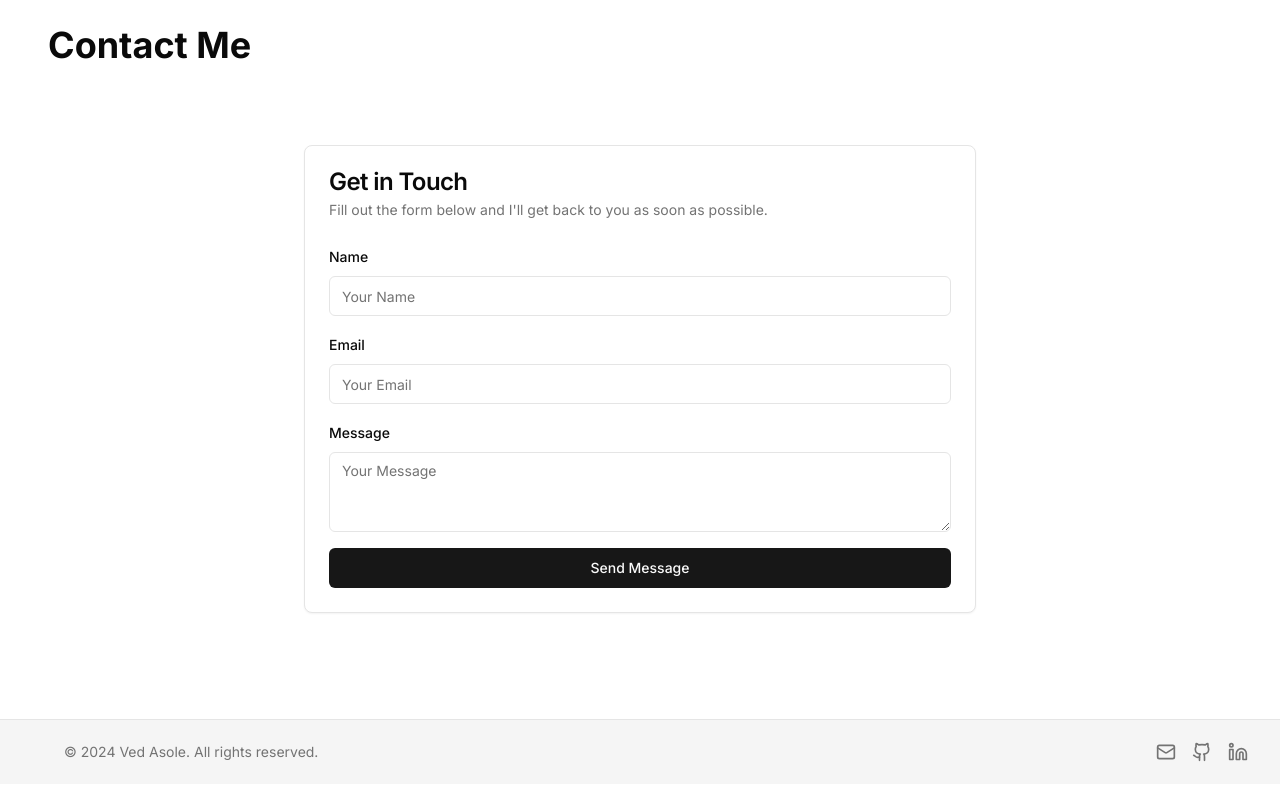
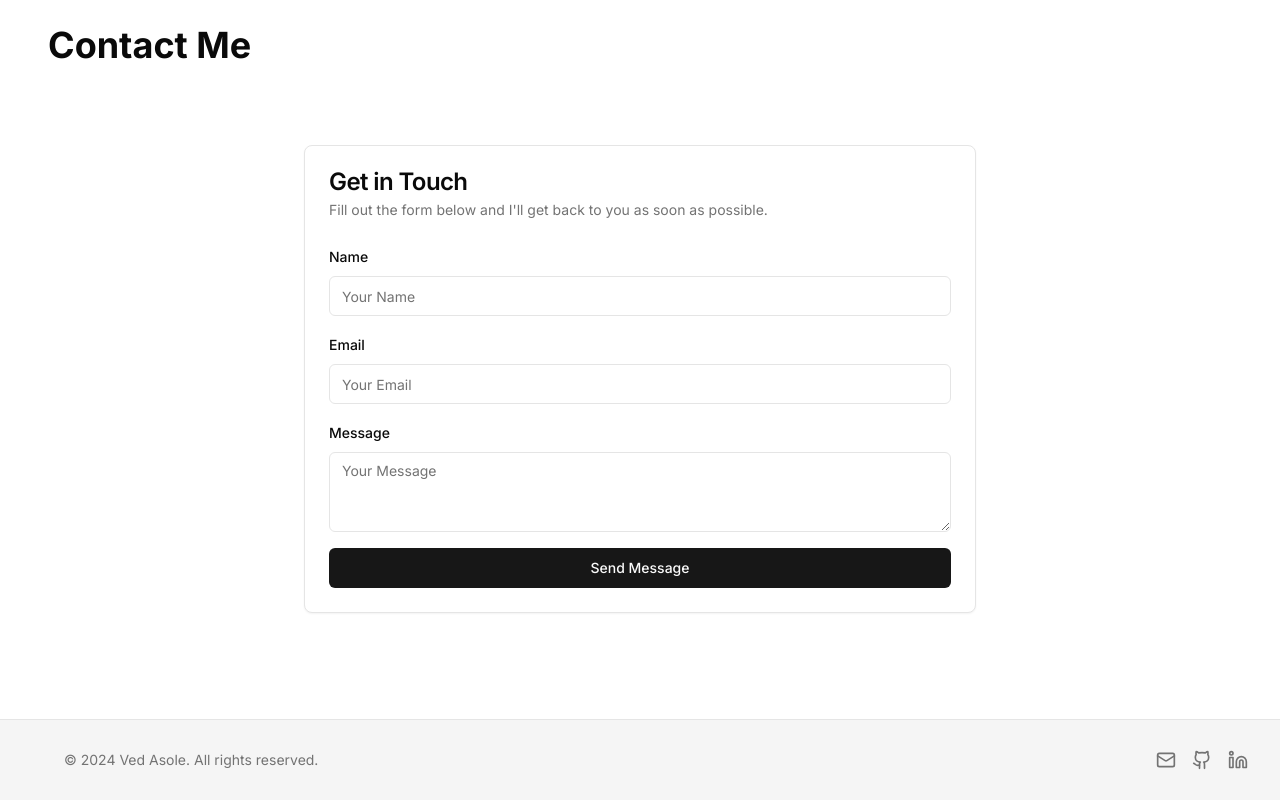
Before and after one commit to ved-asole/nextjs-portfolio, a Next.js app: page / in a window 1280 px wide. Shown: the part 3337-4137 px from the top of the page. Built offline with nearby package versions, Linux system fonts and the light colour scheme.

Commit message:
refactor: Update footer container padding in Footer component

```diff
--- a/app/pages/footer.tsx
+++ b/app/pages/footer.tsx
@@ -5,7 +5,7 @@
 
   return (
     <footer className="border-t bg-muted">
-      <div className="container mx-auto flex flex-col items-center justify-between gap-4 py-10 md:h-16 md:flex-row md:py-0">
+      <div className="container mx-auto flex flex-col items-center justify-between gap-4 py-5 md:py-10 md:h-16 md:flex-row md:py-0">
         <div className="flex flex-col items-center gap-4 md:px-8 md:flex-row md:gap-2 md:px-0">
           <p className="text-center text-sm leading-loose text-muted-foreground md:text-left">
             © 2024 Ved Asole. All rights reserved.
```
